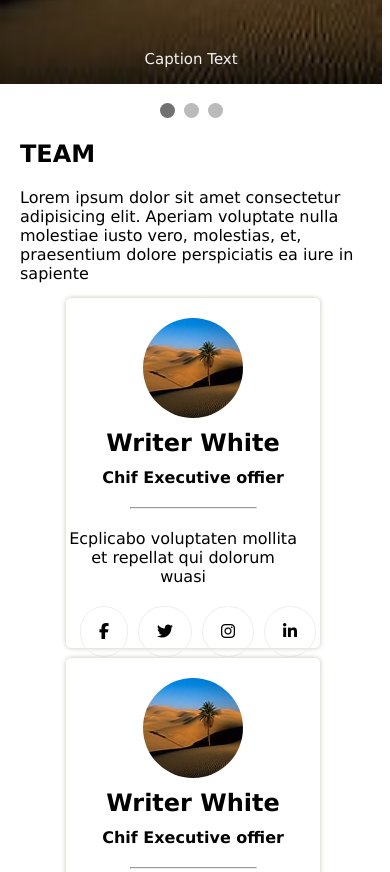
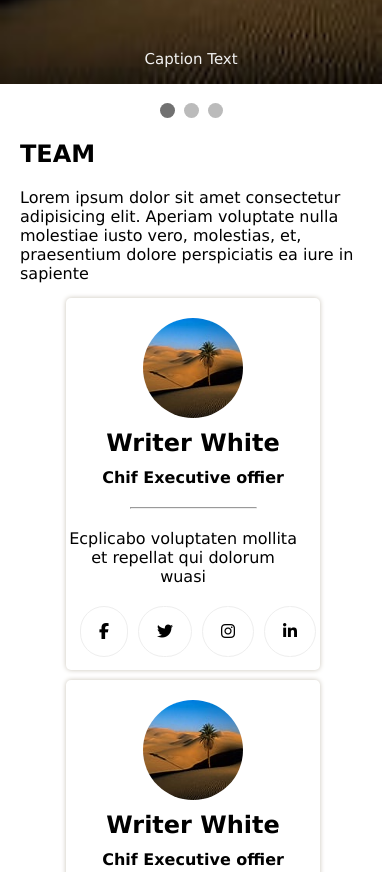
Before and after one commit to Kaluramkk2000/my-first-project1, a plain HTML site: page index.html in a window 390 px wide. Shown: the part 7191-8063 px from the top of the page. Drawn offline with nearby package versions, Linux system fonts and the light colour scheme.

Commit message:
Update style.css

```diff
--- a/style.css
+++ b/style.css
@@ -1045,6 +1045,7 @@ textarea{
     .boxphoto{
         margin: auto    ;
         margin-top:10px;
+        height:372px;
     }
     .first1 h1 {
         color: #fff;
```
